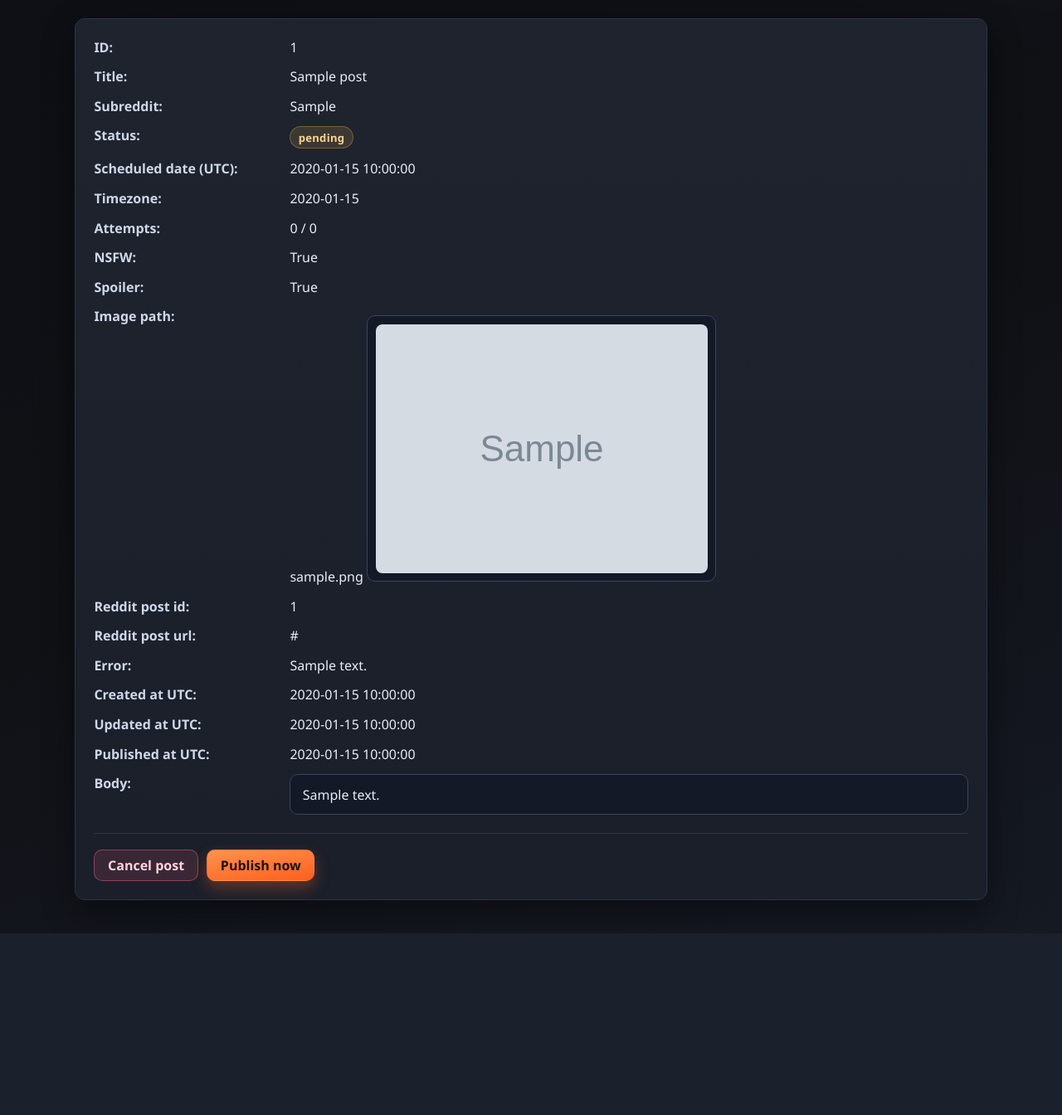
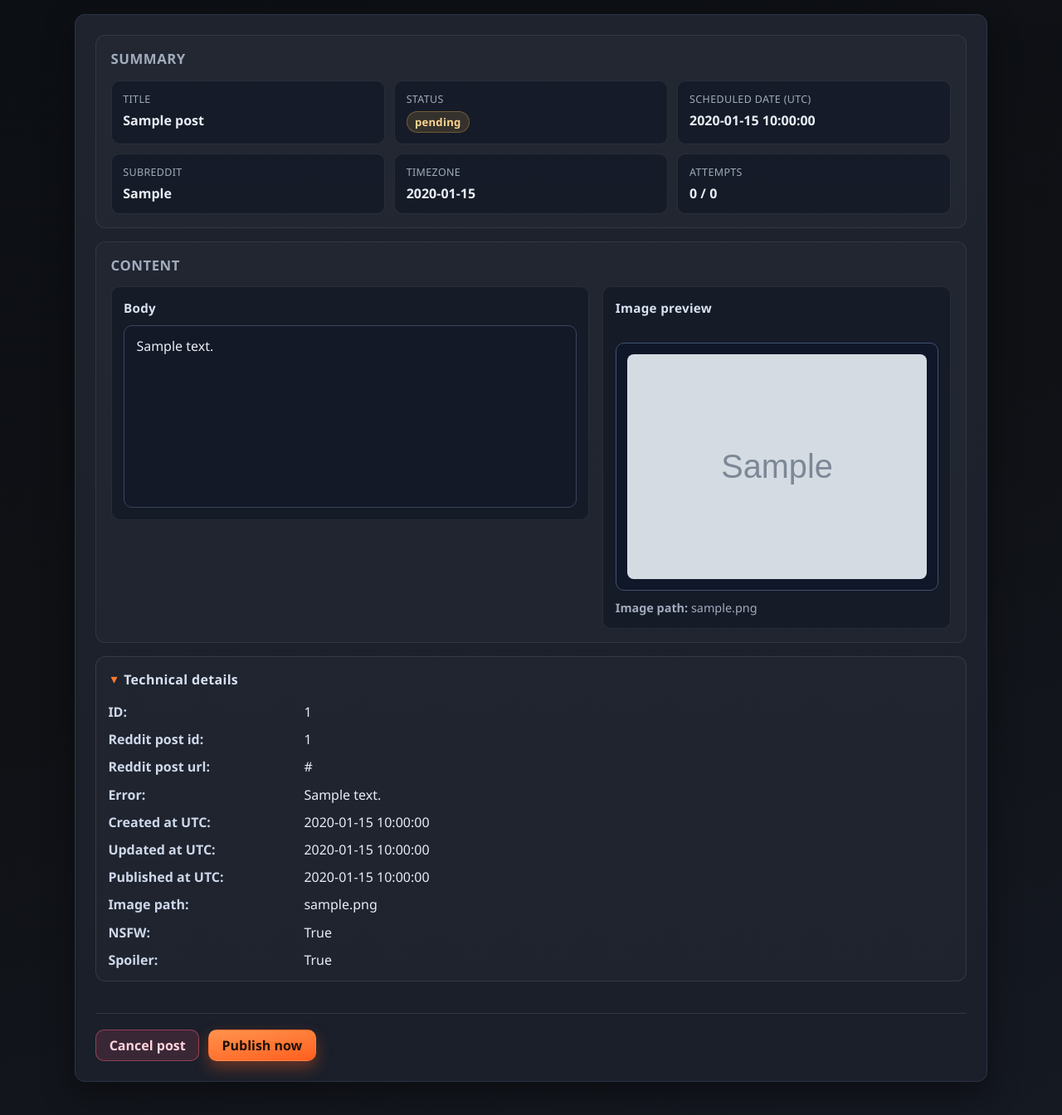
Before and after one commit to PolPuigdo/Reddit-Post-Scheduler, a Flask app: page /posts/1 in a window 1280 px wide. Shown: the part 142-1486 px from the top of the page at 83% size. Before the commit the page ends 1267 px from the top, so only its background shows below. Run offline with Flask 3, Linux system fonts and the light colour scheme; tables that the repository leaves empty hold one stand-in row (values such as "Sample post"); grey boxes marked "Sample" are stand-in pictures.

Commit message:
new details view

```diff
--- a/app/static/css/styles.css
+++ b/app/static/css/styles.css
@@ -383,6 +383,158 @@ textarea {
     margin: 0;
 }
 
+.detail-header {
+    margin-bottom: 1.1rem;
+}
+
+.detail-page {
+    display: flex;
+    flex-direction: column;
+    gap: 1rem;
+    padding: 1.5rem;
+}
+
+.detail-section {
+    border: 1px solid rgba(255, 255, 255, 0.08);
+    border-radius: var(--radius-md);
+    background: rgba(255, 255, 255, 0.02);
+    padding: 1rem 1.1rem;
+}
+
+.detail-section-title {
+    margin-bottom: 0.9rem;
+}
+
+.detail-summary-grid {
+    display: grid;
+    grid-template-columns: repeat(3, minmax(0, 1fr));
+    gap: 0.72rem;
+}
+
+.summary-item {
+    margin: 0;
+    padding: 0.8rem 0.85rem;
+    border: 1px solid rgba(255, 255, 255, 0.08);
+    border-radius: var(--radius-sm);
+    background: rgba(19, 25, 38, 0.78);
+}
+
+.summary-label {
+    margin: 0;
+    font-size: 0.78rem;
+    color: var(--text-muted);
+    text-transform: uppercase;
+    letter-spacing: 0.03em;
+}
+
+.summary-value {
+    margin: 0.38rem 0 0;
+    color: var(--text-primary);
+    font-size: 1rem;
+    font-weight: 600;
+    word-break: break-word;
+}
+
+.detail-content-grid {
+    display: grid;
+    grid-template-columns: minmax(0, 1fr) minmax(280px, 420px);
+    gap: 1rem;
+    align-items: start;
+}
+
+.detail-block {
+    margin: 0;
+    padding: 0.9rem;
+    border: 1px solid rgba(255, 255, 255, 0.08);
+    border-radius: var(--radius-sm);
+    background: rgba(19, 25, 38, 0.78);
+}
+
+.detail-block-title {
+    margin: 0 0 0.7rem;
+    font-size: 0.95rem;
+    letter-spacing: 0.02em;
+    color: #d9e2f2;
+}
+
+.detail-body-box {
+    min-height: 220px;
+    line-height: 1.6;
+}
+
+.detail-media {
+    display: flex;
+    flex-direction: column;
+    gap: 0.7rem;
+}
+
+.detail-image-preview {
+    width: 100%;
+    padding: 0.8rem;
+    border-color: #415073;
+    background: #101729;
+}
+
+.detail-image-preview img {
+    width: 100%;
+    max-width: 100%;
+    max-height: 560px;
+    object-fit: contain;
+}
+
+.detail-empty-media {
+    min-height: 120px;
+    display: flex;
+    align-items: center;
+    justify-content: center;
+    color: var(--text-muted);
+}
+
+.detail-path {
+    margin: 0;
+    color: var(--text-muted);
+    font-size: 0.9rem;
+    line-height: 1.4;
+    word-break: break-word;
+}
+
+.tech-panel {
+    border: 1px solid rgba(255, 255, 255, 0.1);
+    border-radius: var(--radius-md);
+    background: rgba(255, 255, 255, 0.02);
+    padding: 0.2rem 0.9rem 0.9rem;
+}
+
+.tech-panel > summary {
+    cursor: pointer;
+    list-style: none;
+    padding: 0.8rem 0.2rem;
+    color: #d9e2f2;
+    font-weight: 700;
+    letter-spacing: 0.02em;
+}
+
+.tech-panel > summary::-webkit-details-marker {
+    display: none;
+}
+
+.tech-panel > summary::before {
+    content: "▸";
+    display: inline-block;
+    margin-right: 0.45rem;
+    color: var(--accent);
+    transform: translateY(-1px);
+}
+
+.tech-panel[open] > summary::before {
+    content: "▾";
+}
+
+.tech-grid {
+    margin-top: 0.25rem;
+    row-gap: 0.7rem;
+}
+
 @media (max-width: 840px) {
     .page {
         width: calc(100% - 1.2rem);
@@ -400,6 +552,22 @@ textarea {
     .detail-grid {
         grid-template-columns: 1fr;
         gap: 0.32rem;
+    }
+
+    .detail-page {
+        padding: 1rem;
+    }
+
+    .detail-summary-grid {
+        grid-template-columns: repeat(2, minmax(0, 1fr));
+    }
+
+    .detail-content-grid {
+        grid-template-columns: 1fr;
+    }
+
+    .detail-body-box {
+        min-height: 160px;
     }
 
     .detail-label {
@@ -453,4 +621,8 @@ textarea {
     .home-add-btn {
         margin-left: 0;
     }
+
+    .detail-summary-grid {
+        grid-template-columns: 1fr;
+    }
 }
--- a/app/web/templates/post_detail.html
+++ b/app/web/templates/post_detail.html
@@ -13,53 +13,78 @@
             <a class="btn btn-secondary" href="/">&larr; Back to list</a>
         </nav>
 
-        <header class="page-header">
+        <header class="page-header detail-header">
             <div class="title-with-logo">
                 <img class="title-logo" src="{{ url_for('static', filename='img/app_logo.png') }}" alt="Reddit Scheduler logo">
                 <h1>Post details</h1>
             </div>
         </header>
 
-        <section class="card section">
-            <div class="detail-grid">
+        <section class="card section detail-page">
+            <section class="detail-section">
+                <h2 class="section-title detail-section-title">Summary</h2>
+                <div class="detail-summary-grid">
+                    <article class="summary-item">
+                        <p class="summary-label">Title</p>
+                        <p class="summary-value">{{ post.title }}</p>
+                    </article>
+
+                    <article class="summary-item">
+                        <p class="summary-label">Status</p>
+                        <p class="summary-value">
+                            <span class="status-badge status-{{ post.status }}">{{ post.status }}</span>
+                        </p>
+                    </article>
+
+                    <article class="summary-item">
+                        <p class="summary-label">Scheduled date (UTC)</p>
+                        <p class="summary-value">{{ post.scheduled_at_utc }}</p>
+                    </article>
+
+                    <article class="summary-item">
+                        <p class="summary-label">Subreddit</p>
+                        <p class="summary-value">{{ post.subreddit }}</p>
+                    </article>
+
+                    <article class="summary-item">
+                        <p class="summary-label">Timezone</p>
+                        <p class="summary-value">{{ post.timezone }}</p>
+                    </article>
+
+                    <article class="summary-item">
+                        <p class="summary-label">Attempts</p>
+                        <p class="summary-value">{{ post.attempts }} / {{ post.max_attempts }}</p>
+                    </article>
+                </div>
+            </section>
+
+            <section class="detail-section">
+                <h2 class="section-title detail-section-title">Content</h2>
+                <div class="detail-content-grid">
+                    <article class="detail-block">
+                        <h3 class="detail-block-title">Body</h3>
+                        <div class="body-box detail-body-box">{{ post.body or "-" }}</div>
+                    </article>
+
+                    <article class="detail-block detail-media">
+                        <h3 class="detail-block-title">Image preview</h3>
+                        {% if image_filename %}
+                            <div class="image-preview detail-image-preview">
+                                <img src="/uploads/{{ image_filename }}" alt="Uploaded image">
+                            </div>
+                        {% else %}
+                            <div class="body-box detail-empty-media">No image attached.</div>
+                        {% endif %}
+                        <p class="detail-path"><strong>Image path:</strong> {{ post.image_path or "-" }}</p>
+                    </article>
+                </div>
+            </section>
+
+            <details class="tech-panel" open>
+                <summary>Technical details</summary>
+                <div class="detail-grid tech-grid">
                     <div class="detail-label">ID:</div>
                     <div class="detail-value">{{ post.id }}</div>
-
-                <div class="detail-label">Title:</div>
-                <div class="detail-value">{{ post.title }}</div>
-
-                <div class="detail-label">Subreddit:</div>
-                <div class="detail-value">{{ post.subreddit }}</div>
-
-                <div class="detail-label">Status:</div>
-                <div class="detail-value">
-                    <span class="status-badge status-{{ post.status }}">{{ post.status }}</span>
-                </div>
-
-                <div class="detail-label">Scheduled date (UTC):</div>
-                <div class="detail-value">{{ post.scheduled_at_utc }}</div>
-
-                <div class="detail-label">Timezone:</div>
-                <div class="detail-value">{{ post.timezone }}</div>
-
-                <div class="detail-label">Attempts:</div>
-                <div class="detail-value">{{ post.attempts }} / {{ post.max_attempts }}</div>
-
-                <div class="detail-label">NSFW:</div>
-                <div class="detail-value">{{ post.nsfw }}</div>
-
-                <div class="detail-label">Spoiler:</div>
-                <div class="detail-value">{{ post.spoiler }}</div>
-
-                <div class="detail-label">Image path:</div>
-                <div class="detail-value">
-                    {{ post.image_path or "-" }}
-                    {% if image_filename %}
-                        <div class="image-preview">
-                            <img src="/uploads/{{ image_filename }}" alt="Uploaded image">
-                        </div>
-                    {% endif %}
-                </div>
 
                     <div class="detail-label">Reddit post id:</div>
                     <div class="detail-value">{{ post.reddit_post_id or "-" }}</div>
@@ -79,11 +104,16 @@
                     <div class="detail-label">Published at UTC:</div>
                     <div class="detail-value">{{ post.published_at_utc or "-" }}</div>
 
-                <div class="detail-label">Body:</div>
-                <div class="detail-value">
-                    <div class="body-box">{{ post.body or "-" }}</div>
+                    <div class="detail-label">Image path:</div>
+                    <div class="detail-value">{{ post.image_path or "-" }}</div>
+
+                    <div class="detail-label">NSFW:</div>
+                    <div class="detail-value">{{ post.nsfw }}</div>
+
+                    <div class="detail-label">Spoiler:</div>
+                    <div class="detail-value">{{ post.spoiler }}</div>
                 </div>
-            </div>
+            </details>
 
             {% if post.status == "pending" %}
                 <div class="detail-actions">
```
Lines whose indentation alone changed are shown as unchanged.
